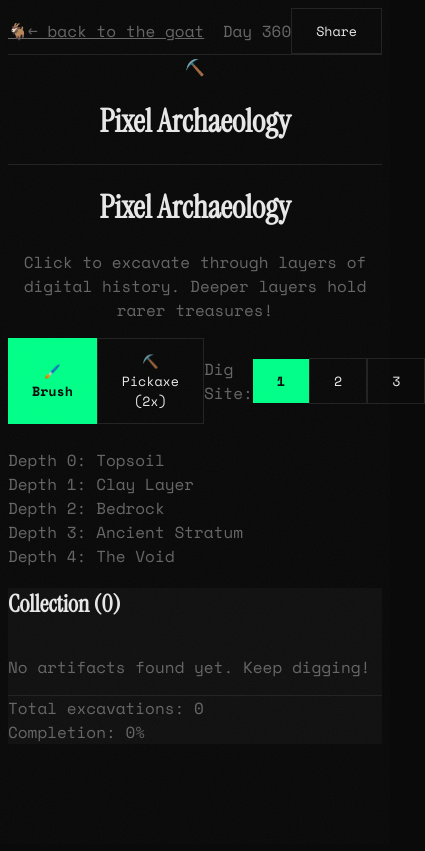
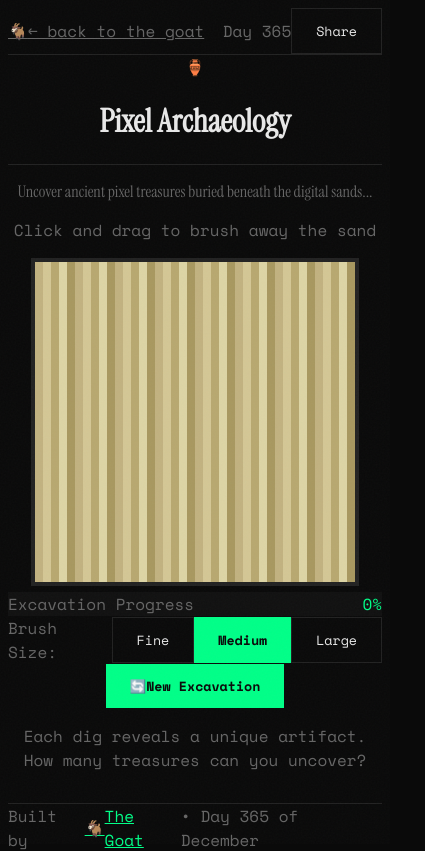
Before and after one commit to illscience/Goat, a Next.js app: page /feature/pixel-archaeology in a window 390 px wide. Shown: the top 851 px of the page, 425 px wide, since content can reach past the window. Built offline with nearby package versions, Linux system fonts and the light colour scheme.

Commit message:
🐐 Daily feature build

```diff
--- a/src/app/feature/pixel-archaeology/page.tsx
+++ b/src/app/feature/pixel-archaeology/page.tsx
@@ -1,361 +1,427 @@
 "use client";
 
-import { useState, useEffect, useCallback } from "react";
+import { useState, useRef, useEffect, useCallback } from "react";
 import { FeatureWrapper } from "@/components/FeatureWrapper";
 
-interface Layer {
-  depth: number;
-  color: string;
-  pattern: string;
-  artifacts: Artifact[];
+interface Particle {
+  x: number;
+  y: number;
+  visible: boolean;
 }
 
-interface Artifact {
-  x: number;
-  y: number;
-  type: string;
-  emoji: string;
+interface PixelArt {
+  width: number;
+  height: number;
+  pixels: string[][];
   name: string;
-  description: string;
-  rarity: 'common' | 'uncommon' | 'rare' | 'legendary';
 }
 
-interface Pixel {
-  excavated: boolean;
-  depth: number;
+const PIXEL_SIZE = 8;
+const CANVAS_WIDTH = 320;
+const CANVAS_HEIGHT = 320;
+const GRID_WIDTH = CANVAS_WIDTH / PIXEL_SIZE;
+const GRID_HEIGHT = CANVAS_HEIGHT / PIXEL_SIZE;
+
+const SAND_COLORS = ["#c2b280", "#d4c795", "#b8a870", "#ddd5a5", "#a89860"];
+
+const PIXEL_ART_TEMPLATES = [
+  {
+    name: "Treasure Chest",
+    pattern: (x: number, y: number, w: number, h: number): string | null => {
+      const cx = Math.floor(w / 2);
+      const cy = Math.floor(h / 2);
+      const dx = Math.abs(x - cx);
+      const dy = Math.abs(y - cy);
+
+      if (dx <= 8 && dy <= 6) {
+        if (dy === 6 || dy === 0) return "#8B4513";
+        if (dx === 8) return "#8B4513";
+        if (dy === 3 && dx <= 2) return "#FFD700";
+        if (dy <= 2) return "#DAA520";
+        return "#CD853F";
+      }
+      return null;
+    }
+  },
+  {
+    name: "Ancient Rune",
+    pattern: (x: number, y: number, w: number, h: number): string | null => {
+      const cx = Math.floor(w / 2);
+      const cy = Math.floor(h / 2);
+      const dx = x - cx;
+      const dy = y - cy;
+      const dist = Math.sqrt(dx * dx + dy * dy);
+
+      if (dist >= 10 && dist <= 12) return "#4169E1";
+      if (dist >= 6 && dist <= 7) return "#6495ED";
+      if (Math.abs(dx) <= 1 && Math.abs(dy) <= 8) return "#1E90FF";
+      if (Math.abs(dy) <= 1 && Math.abs(dx) <= 8) return "#1E90FF";
+      return null;
+    }
+  },
+  {
+    name: "Pixel Heart",
+    pattern: (x: number, y: number, w: number, h: number): string | null => {
+      const cx = Math.floor(w / 2);
+      const cy = Math.floor(h / 2);
+      const heartPattern = [
+        [0,0,1,1,0,0,0,1,1,0,0],
+        [0,1,1,1,1,0,1,1,1,1,0],
+        [1,1,1,1,1,1,1,1,1,1,1],
+        [1,1,1,1,1,1,1,1,1,1,1],
+        [1,1,1,1,1,1,1,1,1,1,1],
+        [0,1,1,1,1,1,1,1,1,1,0],
+        [0,0,1,1,1,1,1,1,1,0,0],
+        [0,0,0,1,1,1,1,1,0,0,0],
+        [0,0,0,0,1,1,1,0,0,0,0],
+        [0,0,0,0,0,1,0,0,0,0,0],
+      ];
+
+      const hx = x - cx + 5;
+      const hy = y - cy + 5;
+
+      if (hx >= 0 && hx < 11 && hy >= 0 && hy < 10) {
+        if (heartPattern[hy]?.[hx]) {
+          return hy < 3 ? "#FF6B6B" : "#FF4757";
+        }
+      }
+      return null;
+    }
+  },
+  {
+    name: "Mystic Crystal",
+    pattern: (x: number, y: number, w: number, h: number): string | null => {
+      const cx = Math.floor(w / 2);
+      const cy = Math.floor(h / 2);
+      const dx = x - cx;
+      const dy = y - cy;
+
+      const inDiamond = Math.abs(dx) + Math.abs(dy) <= 10;
+      if (inDiamond) {
+        const depth = Math.abs(dx) + Math.abs(dy);
+        if (depth <= 3) return "#E0B0FF";
+        if (depth <= 6) return "#DA70D6";
+        if (depth <= 8) return "#BA55D3";
+        return "#9932CC";
+      }
+      return null;
+    }
+  },
+  {
+    name: "Ancient Skull",
+    pattern: (x: number, y: number, w: number, h: number): string | null => {
+      const cx = Math.floor(w / 2);
+      const cy = Math.floor(h / 2);
+      const dx = x - cx;
+      const dy = y - cy;
+
+      const dist = Math.sqrt(dx * dx + (dy * 1.3) * (dy * 1.3));
+      if (dist <= 8 && dy <= 4) {
+        if ((dx === -3 || dx === 3) && dy === -1) return "#1a1a1a";
+        if ((dx === -3 || dx === 3) && dy === 0) return "#1a1a1a";
+        if (dy === 4 && Math.abs(dx) <= 4 && Math.abs(dx) % 2 === 0) return "#1a1a1a";
+        return "#F5F5DC";
+      }
+      if (dy >= 5 && dy <= 8 && Math.abs(dx) <= 3) return "#F5F5DC";
+      return null;
+    }
+  },
+  {
+    name: "Golden Sun",
+    pattern: (x: number, y: number, w: number, h: number): string | null => {
+      const cx = Math.floor(w / 2);
+      const cy = Math.floor(h / 2);
+      const dx = x - cx;
+      const dy = y - cy;
+      const dist = Math.sqrt(dx * dx + dy * dy);
+
+      if (dist <= 6) return "#FFD700";
+
+      const angle = Math.atan2(dy, dx);
+      const rayIndex = Math.floor((angle + Math.PI) / (Math.PI / 4));
+      if (dist <= 12 && dist > 6) {
+        if (rayIndex % 2 === 0 && dist <= 10) return "#FFA500";
+      }
+      return null;
+    }
+  }
+];
+
+function generatePixelArt(): PixelArt {
+  const template = PIXEL_ART_TEMPLATES[Math.floor(Math.random() * PIXEL_ART_TEMPLATES.length)];
+  const pixels: string[][] = [];
+
+  for (let y = 0; y < GRID_HEIGHT; y++) {
+    pixels[y] = [];
+    for (let x = 0; x < GRID_WIDTH; x++) {
+      const color = template.pattern(x, y, GRID_WIDTH, GRID_HEIGHT);
+      pixels[y][x] = color || "#2a1810";
+    }
   }
 
-const GRID_SIZE = 20;
-const MAX_DEPTH = 5;
-
-const LAYER_CONFIGS: Record<number, { color: string; pattern: string; name: string }> = {
-  0: { color: '#8B4513', pattern: 'soil', name: 'Topsoil' },
-  1: { color: '#654321', pattern: 'clay', name: 'Clay Layer' },
-  2: { color: '#4B4B4D', pattern: 'rock', name: 'Bedrock' },
-  3: { color: '#2F4F4F', pattern: 'ancient', name: 'Ancient Stratum' },
-  4: { color: '#1C1C1C', pattern: 'mystery', name: 'The Void' }
+  return {
+    width: GRID_WIDTH,
+    height: GRID_HEIGHT,
+    pixels,
+    name: template.name
   };
-
-const ARTIFACTS: Omit<Artifact, 'x' | 'y'>[] = [
-  { type: 'pottery', emoji: '🏺', name: 'Ancient Vase', description: 'A delicate vessel from a forgotten civilization', rarity: 'common' },
-  { type: 'coin', emoji: '🪙', name: 'Golden Coin', description: 'Currency of the pixel empire', rarity: 'uncommon' },
-  { type: 'fossil', emoji: '🦴', name: 'Pixel Fossil', description: 'Remains of an 8-bit creature', rarity: 'uncommon' },
-  { type: 'gem', emoji: '💎', name: 'Digital Diamond', description: 'Crystallized data from the old web', rarity: 'rare' },
-  { type: 'scroll', emoji: '📜', name: 'Code Scroll', description: 'Ancient algorithms written in lost languages', rarity: 'rare' },
-  { type: 'crown', emoji: '👑', name: 'Pixel Crown', description: 'Crown of the legendary Pixel King', rarity: 'legendary' },
-  { type: 'key', emoji: '🗝️', name: 'Cryptic Key', description: 'Opens doors to digital dimensions', rarity: 'legendary' },
-  { type: 'tablet', emoji: '🗿', name: 'Stone Tablet', description: 'Encrypted with primordial memes', rarity: 'uncommon' },
-  { type: 'mask', emoji: '🎭', name: 'Ritual Mask', description: 'Used in ancient pixel ceremonies', rarity: 'rare' },
-  { type: 'orb', emoji: '🔮', name: 'Data Orb', description: 'Contains compressed memories', rarity: 'legendary' }
-];
+}
 
 export default function PixelArchaeology() {
-  const [grid, setGrid] = useState<Pixel[][]>([]);
-  const [layers, setLayers] = useState<Layer[]>([]);
-  const [foundArtifacts, setFoundArtifacts] = useState<Artifact[]>([]);
-  const [selectedArtifact, setSelectedArtifact] = useState<Artifact | null>(null);
-  const [totalClicks, setTotalClicks] = useState(0);
-  const [currentTool, setCurrentTool] = useState<'brush' | 'pickaxe'>('brush');
-  const [digSite, setDigSite] = useState(1);
+  const canvasRef = useRef<HTMLCanvasElement>(null);
+  const [sandParticles, setSandParticles] = useState<Particle[]>([]);
+  const [pixelArt, setPixelArt] = useState<PixelArt | null>(null);
+  const [revealedCount, setRevealedCount] = useState(0);
+  const [isComplete, setIsComplete] = useState(false);
+  const [brushSize, setBrushSize] = useState(3);
+  const isDrawingRef = useRef<boolean>(false);
+  const frameRef = useRef<number>(0);
 
-  const generateLayers = useCallback(() => {
-    const newLayers: Layer[] = [];
+  const totalParticles = GRID_WIDTH * GRID_HEIGHT;
+  const revealPercentage = Math.floor((revealedCount / totalParticles) * 100);
 
-    for (let depth = 0; depth < MAX_DEPTH; depth++) {
-      const layerArtifacts: Artifact[] = [];
-      const artifactCount = Math.floor(Math.random() * 3) + (depth === MAX_DEPTH - 1 ? 2 : 1);
+  const initializeGame = useCallback(() => {
+    const newPixelArt = generatePixelArt();
+    setPixelArt(newPixelArt);
 
-      for (let i = 0; i < artifactCount; i++) {
-        const artifact = ARTIFACTS[Math.floor(Math.random() * ARTIFACTS.length)];
-        let rarity = artifact.rarity;
+    const particles: Particle[] = [];
+    for (let y = 0; y < GRID_HEIGHT; y++) {
+      for (let x = 0; x < GRID_WIDTH; x++) {
+        particles.push({ x, y, visible: true });
+      }
+    }
+    setSandParticles(particles);
+    setRevealedCount(0);
+    setIsComplete(false);
+  }, []);
 
-        // Deeper layers have better loot
-        if (depth >= 3 && Math.random() < 0.3) {
-          rarity = 'rare';
+  useEffect(() => {
+    initializeGame();
+  }, [initializeGame]);
+
+  const draw = useCallback(() => {
+    const canvas = canvasRef.current;
+    const ctx = canvas?.getContext("2d");
+    if (!ctx || !pixelArt) return;
+
+    ctx.fillStyle = "#2a1810";
+    ctx.fillRect(0, 0, CANVAS_WIDTH, CANVAS_HEIGHT);
+
+    for (let y = 0; y < GRID_HEIGHT; y++) {
+      for (let x = 0; x < GRID_WIDTH; x++) {
+        ctx.fillStyle = pixelArt.pixels[y][x];
+        ctx.fillRect(x * PIXEL_SIZE, y * PIXEL_SIZE, PIXEL_SIZE, PIXEL_SIZE);
       }
-        if (depth === MAX_DEPTH - 1 && Math.random() < 0.2) {
-          rarity = 'legendary';
     }
 
-        layerArtifacts.push({
-          ...artifact,
-          rarity,
-          x: Math.floor(Math.random() * GRID_SIZE),
-          y: Math.floor(Math.random() * GRID_SIZE)
+    sandParticles.forEach((particle, index) => {
+      if (particle.visible) {
+        ctx.fillStyle = SAND_COLORS[index % SAND_COLORS.length];
+        ctx.fillRect(
+          particle.x * PIXEL_SIZE,
+          particle.y * PIXEL_SIZE,
+          PIXEL_SIZE,
+          PIXEL_SIZE
+        );
+      }
+    });
+  }, [sandParticles, pixelArt]);
+
+  useEffect(() => {
+    frameRef.current = requestAnimationFrame(draw);
+    return () => {
+      if (frameRef.current) {
+        cancelAnimationFrame(frameRef.current);
+      }
+    };
+  }, [draw]);
+
+  const brushAway = useCallback((clientX: number, clientY: number) => {
+    const canvas = canvasRef.current;
+    if (!canvas) return;
+
+    const rect = canvas.getBoundingClientRect();
+    const scaleX = CANVAS_WIDTH / rect.width;
+    const scaleY = CANVAS_HEIGHT / rect.height;
+    const x = Math.floor((clientX - rect.left) * scaleX / PIXEL_SIZE);
+    const y = Math.floor((clientY - rect.top) * scaleY / PIXEL_SIZE);
+
+    setSandParticles(prev => {
+      let newRevealed = 0;
+      const updated = prev.map(particle => {
+        const dx = Math.abs(particle.x - x);
+        const dy = Math.abs(particle.y - y);
+        if (dx <= brushSize && dy <= brushSize && particle.visible) {
+          newRevealed++;
+          return { ...particle, visible: false };
+        }
+        return particle;
+      });
+
+      if (newRevealed > 0) {
+        setRevealedCount(prev => {
+          const newCount = prev + newRevealed;
+          if (newCount >= totalParticles * 0.9 && !isComplete) {
+            setIsComplete(true);
+          }
+          return newCount;
         });
       }
 
-      newLayers.push({
-        depth,
-        color: LAYER_CONFIGS[depth].color,
-        pattern: LAYER_CONFIGS[depth].pattern,
-        artifacts: layerArtifacts
+      return updated;
     });
-    }
+  }, [brushSize, totalParticles, isComplete]);
 
-    return newLayers;
-  }, []);
-
-  const initializeGrid = useCallback(() => {
-    const newGrid: Pixel[][] = [];
-    for (let y = 0; y < GRID_SIZE; y++) {
-      newGrid[y] = [];
-      for (let x = 0; x < GRID_SIZE; x++) {
-        newGrid[y][x] = { excavated: false, depth: 0 };
-      }
-    }
-    setGrid(newGrid);
-    setLayers(generateLayers());
-    setFoundArtifacts([]);
-    setTotalClicks(0);
-  }, [generateLayers]);
-
-  useEffect(() => {
-    initializeGrid();
-  }, [initializeGrid, digSite]);
-
-  const excavatePixel = (x: number, y: number) => {
-    setGrid(prevGrid => {
-      const newGrid = [...prevGrid];
-      const pixel = newGrid[y][x];
-
-      if (pixel.depth < MAX_DEPTH) {
-        const digPower = currentTool === 'pickaxe' ? 2 : 1;
-        pixel.depth = Math.min(pixel.depth + digPower, MAX_DEPTH);
-        pixel.excavated = true;
-
-        // Check for artifacts at this depth
-        layers.forEach(layer => {
-          if (layer.depth <= pixel.depth) {
-            layer.artifacts.forEach(artifact => {
-              if (artifact.x === x && artifact.y === y) {
-                const alreadyFound = foundArtifacts.some(
-                  a => a.x === artifact.x && a.y === artifact.y && a.type === artifact.type
-                );
-                if (!alreadyFound) {
-                  setFoundArtifacts(prev => [...prev, artifact]);
-                }
-              }
-            });
-          }
-        });
-      }
-
-      return newGrid;
-    });
-
-    setTotalClicks(prev => prev + 1);
+  const handleMouseDown = (e: React.MouseEvent<HTMLCanvasElement>) => {
+    isDrawingRef.current = true;
+    brushAway(e.clientX, e.clientY);
   };
 
-  const getPixelStyle = (pixel: Pixel, x: number, y: number) => {
-    if (!pixel.excavated) {
-      return { backgroundColor: '#8B4513' };
-    }
-
-    const depth = Math.max(0, pixel.depth - 1);
-    const layerConfig = LAYER_CONFIGS[depth];
-
-    // Check if there's a visible artifact here
-    const visibleArtifact = layers
-      .filter(layer => layer.depth < pixel.depth)
-      .flatMap(layer => layer.artifacts)
-      .find(artifact => artifact.x === x && artifact.y === y);
-
-    if (visibleArtifact && foundArtifacts.includes(visibleArtifact)) {
-      return {
-        backgroundColor: layerConfig.color,
-        fontSize: '14px',
-        display: 'flex',
-        alignItems: 'center',
-        justifyContent: 'center'
-      };
-    }
-
-    return { backgroundColor: layerConfig.color };
-  };
-
-  const getRarityColor = (rarity: string) => {
-    switch (rarity) {
-      case 'common': return 'text-gray-400';
-      case 'uncommon': return 'text-green-400';
-      case 'rare': return 'text-blue-400';
-      case 'legendary': return 'text-purple-400';
-      default: return 'text-gray-400';
+  const handleMouseMove = (e: React.MouseEvent<HTMLCanvasElement>) => {
+    if (isDrawingRef.current) {
+      brushAway(e.clientX, e.clientY);
     }
   };
 
+  const handleMouseUp = () => {
+    isDrawingRef.current = false;
+  };
+
+  const handleTouchStart = (e: React.TouchEvent<HTMLCanvasElement>) => {
+    e.preventDefault();
+    isDrawingRef.current = true;
+    const touch = e.touches[0];
+    brushAway(touch.clientX, touch.clientY);
+  };
+
+  const handleTouchMove = (e: React.TouchEvent<HTMLCanvasElement>) => {
+    e.preventDefault();
+    if (isDrawingRef.current && e.touches[0]) {
+      brushAway(e.touches[0].clientX, e.touches[0].clientY);
+    }
+  };
+
+  const handleTouchEnd = () => {
+    isDrawingRef.current = false;
+  };
+
   return (
-    <FeatureWrapper day={360} title="Pixel Archaeology" emoji="⛏️">
-      <div className="min-h-screen p-8">
-        <div className="max-w-6xl mx-auto">
-          <h1
-            className="text-5xl font-bold text-center mb-4"
-            style={{ fontFamily: "var(--font-serif)", color: "var(--color-text)" }}
+    <FeatureWrapper day={365} title="Pixel Archaeology" emoji="🏺">
+      <div className="flex flex-col items-center gap-6 p-4">
+        <div className="text-center max-w-md">
+          <p
+            className="text-lg mb-2"
+            style={{ color: "var(--color-text-dim)", fontFamily: "var(--font-serif)" }}
           >
-            Pixel Archaeology
-          </h1>
-
-          <p className="text-center mb-8" style={{ color: "var(--color-text-dim)" }}>
-            Click to excavate through layers of digital history. Deeper layers hold rarer treasures!
+            Uncover ancient pixel treasures buried beneath the digital sands...
           </p>
-
-          <div className="grid grid-cols-1 lg:grid-cols-3 gap-8">
-            {/* Main dig site */}
-            <div className="lg:col-span-2">
-              <div className="mb-4 flex justify-between items-center">
-                <div className="flex gap-2">
-                  <button
-                    onClick={() => setCurrentTool('brush')}
-                    className={`px-4 py-2 rounded ${currentTool === 'brush' ? 'btn-primary' : 'btn-secondary'}`}
-                  >
-                    🖌️ Brush
-                  </button>
-                  <button
-                    onClick={() => setCurrentTool('pickaxe')}
-                    className={`px-4 py-2 rounded ${currentTool === 'pickaxe' ? 'btn-primary' : 'btn-secondary'}`}
-                  >
-                    ⛏️ Pickaxe (2x)
-                  </button>
+          <p className="text-sm" style={{ color: "var(--color-text-dim)" }}>
+            Click and drag to brush away the sand
+          </p>
         </div>
 
-                <div className="flex gap-2 items-center">
-                  <span style={{ color: "var(--color-text-dim)" }}>Dig Site:</span>
-                  {[1, 2, 3].map(site => (
+        <div className="relative">
+          <canvas
+            ref={canvasRef}
+            width={CANVAS_WIDTH}
+            height={CANVAS_HEIGHT}
+            className="rounded-lg cursor-crosshair border-4 shadow-2xl"
+            style={{
+              borderColor: "var(--color-border)",
+              maxWidth: "100%",
+              height: "auto"
+            }}
+            onMouseDown={handleMouseDown}
+            onMouseMove={handleMouseMove}
+            onMouseUp={handleMouseUp}
+            onMouseLeave={handleMouseUp}
+            onTouchStart={handleTouchStart}
+            onTouchMove={handleTouchMove}
+            onTouchEnd={handleTouchEnd}
+          />
+
+          {isComplete && (
+            <div
+              className="absolute inset-0 flex items-center justify-center bg-black/50 rounded-lg"
+            >
+              <div
+                className="text-center p-6 rounded-lg"
+                style={{ backgroundColor: "var(--color-bg-secondary)" }}
+              >
+                <p className="text-4xl mb-2">🎉</p>
+                <p
+                  className="text-xl font-bold mb-1"
+                  style={{ color: "var(--color-text)", fontFamily: "var(--font-serif)" }}
+                >
+                  Discovery Complete!
+                </p>
+                <p style={{ color: "var(--color-accent)" }}>
+                  You found: {pixelArt?.name}
+                </p>
+              </div>
+            </div>
+          )}
+        </div>
+
+        <div
+          className="w-full max-w-sm p-4 rounded-lg"
+          style={{ backgroundColor: "var(--color-bg-secondary)" }}
+        >
+          <div className="flex justify-between items-center mb-2">
+            <span style={{ color: "var(--color-text-dim)" }}>Excavation Progress</span>
+            <span style={{ color: "var(--color-accent)" }} className="font-bold">
+              {revealPercentage}%
+            </span>
+          </div>
+          <div
+            className="h-3 rounded-full overflow-hidden"
+            style={{ backgroundColor: "var(--color-border)" }}
+          >
+            <div
+              className="h-full transition-all duration-300 rounded-full"
+              style={{
+                width: `${revealPercentage}%`,
+                backgroundColor: "var(--color-accent)"
+              }}
+            />
+          </div>
+        </div>
+
+        <div className="flex flex-col items-center gap-3">
+          <div className="flex items-center gap-4">
+            <span style={{ color: "var(--color-text-dim)" }} className="text-sm">
+              Brush Size:
+            </span>
+            <div className="flex gap-2">
+              {[1, 3, 5].map(size => (
                 <button
-                      key={site}
-                      onClick={() => setDigSite(site)}
-                      className={`px-3 py-1 rounded ${site === digSite ? 'btn-primary' : 'btn-secondary'}`}
+                  key={size}
+                  onClick={() => setBrushSize(size)}
+                  className={`px-3 py-1 rounded text-sm transition-all ${
+                    brushSize === size ? "btn-primary" : "btn-secondary"
+                  }`}
                 >
-                      {site}
+                  {size === 1 ? "Fine" : size === 3 ? "Medium" : "Large"}
                 </button>
               ))}
             </div>
           </div>
 
-              <div
-                className="inline-block rounded-lg overflow-hidden shadow-2xl"
-                style={{ backgroundColor: "var(--color-bg-secondary)" }}
+          <button
+            onClick={initializeGame}
+            className="btn-primary px-6 py-2 rounded-lg font-bold flex items-center gap-2"
           >
-                <div className="grid grid-cols-20 gap-0">
-                  {grid.map((row, y) => (
-                    row.map((pixel, x) => {
-                      const visibleArtifact = layers
-                        .filter(layer => layer.depth < pixel.depth)
-                        .flatMap(layer => layer.artifacts)
-                        .find(artifact => artifact.x === x && artifact.y === y);
-
-                      const isFound = visibleArtifact && foundArtifacts.includes(visibleArtifact);
-
-                      return (
-                        <div
-                          key={`${x}-${y}`}
-                          onClick={() => excavatePixel(x, y)}
-                          className="w-6 h-6 cursor-pointer hover:opacity-80 transition-opacity"
-                          style={getPixelStyle(pixel, x, y)}
-                        >
-                          {isFound && visibleArtifact.emoji}
-                        </div>
-                      );
-                    })
-                  ))}
-                </div>
+            <span>🔄</span>
+            New Excavation
+          </button>
         </div>
 
-              <div className="mt-4 space-y-2">
-                {Object.entries(LAYER_CONFIGS).map(([depth, config]) => (
-                  <div key={depth} className="flex items-center gap-2">
-                    <div
-                      className="w-4 h-4 rounded"
-                      style={{ backgroundColor: config.color }}
-                    />
-                    <span style={{ color: "var(--color-text-dim)" }}>
-                      Depth {depth}: {config.name}
-                    </span>
-                  </div>
-                ))}
-              </div>
-            </div>
-
-            {/* Artifacts panel */}
-            <div>
-              <div
-                className="rounded-lg p-6"
-                style={{ backgroundColor: "var(--color-bg-secondary)" }}
-              >
-                <h2
-                  className="text-2xl font-bold mb-4"
-                  style={{ fontFamily: "var(--font-serif)", color: "var(--color-text)" }}
-                >
-                  Collection ({foundArtifacts.length})
-                </h2>
-
-                <div className="space-y-2 max-h-96 overflow-y-auto">
-                  {foundArtifacts.length === 0 ? (
-                    <p style={{ color: "var(--color-text-dim)" }}>
-                      No artifacts found yet. Keep digging!
-                    </p>
-                  ) : (
-                    foundArtifacts.map((artifact, index) => (
-                      <div
-                        key={index}
-                        onClick={() => setSelectedArtifact(artifact)}
-                        className="p-3 rounded cursor-pointer hover:opacity-80 transition-opacity"
-                        style={{
-                          backgroundColor: "var(--color-bg)",
-                          border: `1px solid var(--color-border)`
-                        }}
-                      >
-                        <div className="flex items-center gap-2">
-                          <span className="text-2xl">{artifact.emoji}</span>
-                          <div className="flex-1">
-                            <div className={`font-semibold ${getRarityColor(artifact.rarity)}`}>
-                              {artifact.name}
-                            </div>
-                            <div
-                              className="text-xs capitalize"
+        <p
+          className="text-xs text-center max-w-xs"
           style={{ color: "var(--color-text-dim)" }}
         >
-                              {artifact.rarity}
-                            </div>
-                          </div>
-                        </div>
-                      </div>
-                    ))
-                  )}
-                </div>
-
-                <div className="mt-4 pt-4 border-t" style={{ borderColor: "var(--color-border)" }}>
-                  <div style={{ color: "var(--color-text-dim)" }}>
-                    Total excavations: {totalClicks}
-                  </div>
-                  <div style={{ color: "var(--color-text-dim)" }}>
-                    Completion: {Math.round((foundArtifacts.length / (ARTIFACTS.length * 2)) * 100)}%
-                  </div>
-                </div>
-              </div>
-
-              {selectedArtifact && (
-                <div
-                  className="mt-4 rounded-lg p-4"
-                  style={{ backgroundColor: "var(--color-bg-secondary)" }}
-                >
-                  <h3
-                    className="text-lg font-bold mb-2"
-                    style={{ color: "var(--color-text)" }}
-                  >
-                    {selectedArtifact.name}
-                  </h3>
-                  <p style={{ color: "var(--color-text-dim)" }}>
-                    {selectedArtifact.description}
+          Each dig reveals a unique artifact. How many treasures can you uncover?
         </p>
-                  <p className="mt-2 text-sm" style={{ color: "var(--color-text-dim)" }}>
-                    Found at: ({selectedArtifact.x}, {selectedArtifact.y})
-                  </p>
-                </div>
-              )}
-            </div>
-          </div>
-        </div>
       </div>
     </FeatureWrapper>
   );
```
Also changed, not shown: src/data/build-logs.json (+24 -0 lines). Lines whose indentation alone changed are shown as unchanged.
